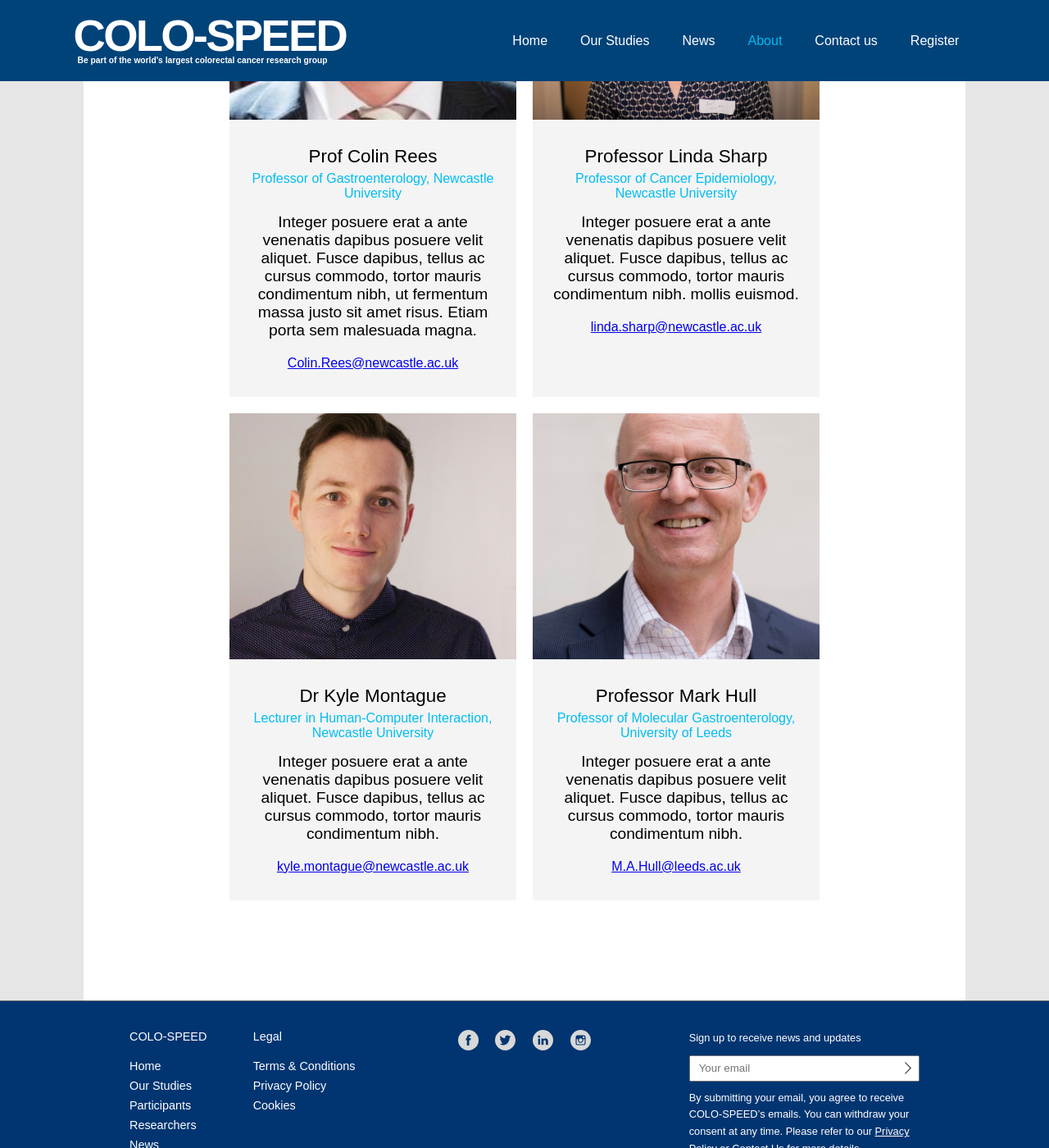
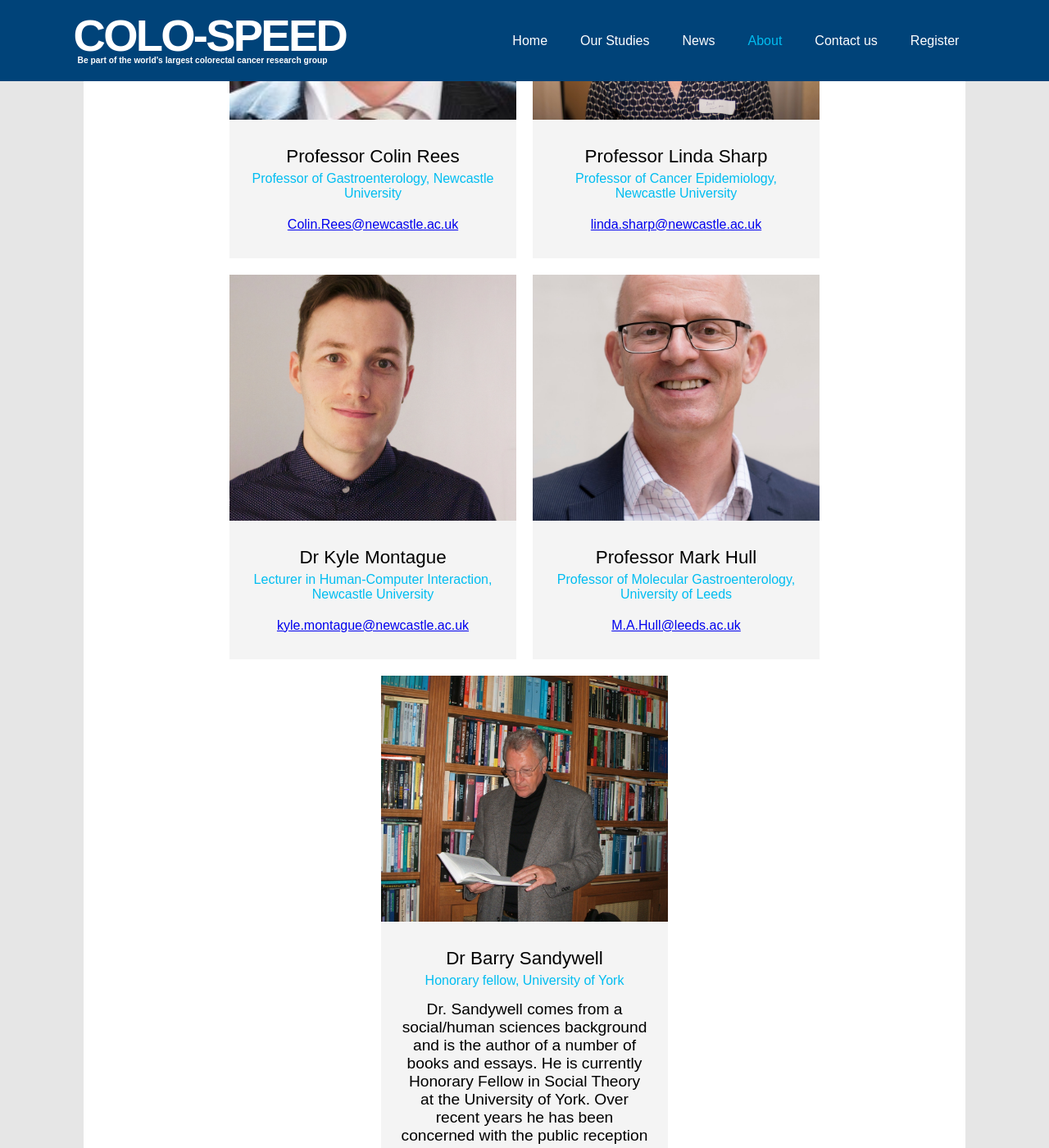
Before and after one commit to not-dalia/colo-speed-v2, a Jekyll site: the page built from _pages/about.html, in a window 1280 px wide and 1400 px high, scrolled down 2469 px. Shown: the whole window at 82% size. Built offline with Jekyll 4.4.1, drawn with Linux system fonts in a browser that asks for light colours; some web fonts are replaced; some of the changed text lies outside the part shown.

Commit message:
added Barry Sandywell

```diff
--- a/_data/members.yml
+++ b/_data/members.yml
@@ -1,23 +1,29 @@
-- name: Prof Colin Rees
+- name: Professor Colin Rees
   affiliation: Professor of Gastroenterology, Newcastle University
-  bio: Integer posuere erat a ante venenatis dapibus posuere velit aliquet. Fusce dapibus, tellus ac cursus commodo, tortor mauris condimentum nibh, ut fermentum massa justo sit amet risus. Etiam porta sem malesuada magna.
+  bio:
   email: Colin.Rees@newcastle.ac.uk
   image: /assets/images/people/colin.jpg
 
 - name: Professor Linda Sharp
   affiliation: Professor of Cancer Epidemiology, Newcastle University
-  bio: Integer posuere erat a ante venenatis dapibus posuere velit aliquet. Fusce dapibus, tellus ac cursus commodo, tortor mauris condimentum nibh. mollis euismod.
+  bio:
   email: linda.sharp@newcastle.ac.uk
   image: /assets/images/people/linda.jpg
 
 - name: Dr Kyle Montague
   affiliation: Lecturer in Human-Computer Interaction, Newcastle University
-  bio: Integer posuere erat a ante venenatis dapibus posuere velit aliquet. Fusce dapibus, tellus ac cursus commodo, tortor mauris condimentum nibh.
+  bio:
   email: kyle.montague@newcastle.ac.uk
   image: /assets/images/people/kyle.jpg
 
 - name: Professor Mark Hull
   affiliation: Professor of Molecular Gastroenterology, University of Leeds
-  bio: Integer posuere erat a ante venenatis dapibus posuere velit aliquet. Fusce dapibus, tellus ac cursus commodo, tortor mauris condimentum nibh.
+  bio:
   email: M.A.Hull@leeds.ac.uk
   image: /assets/images/people/mark.jpg
+
+- name: Dr Barry Sandywell
+  affiliation: Honorary fellow, University of York
+  bio: Dr. Sandywell comes from a social/human sciences background and is the author of a number of books and essays. He is currently Honorary Fellow in Social Theory at the University of York. Over recent years he has been concerned with the public reception of science, preventative medicine, and support for the NHS. He has been an active member of the Bowel Cancer Screening Programme for seven years (since 2013)
+  email: bs5@york.ac.uk
+  image: /assets/images/people/barry.jpg
```
Also changed, not shown: assets/images/people/1.jpg (deleted), assets/images/people/2.jpg (deleted), assets/images/people/3.jpg (deleted), assets/images/people/barry.jpg (added).
